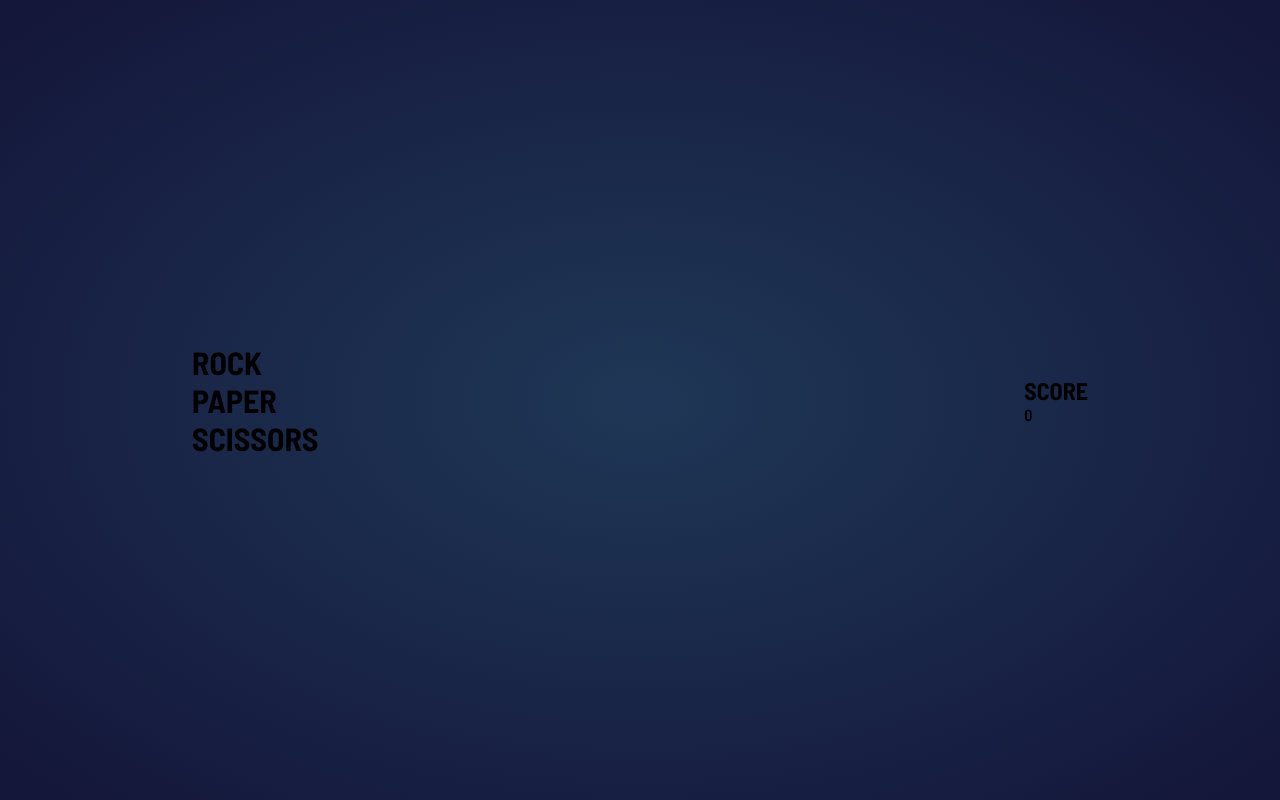
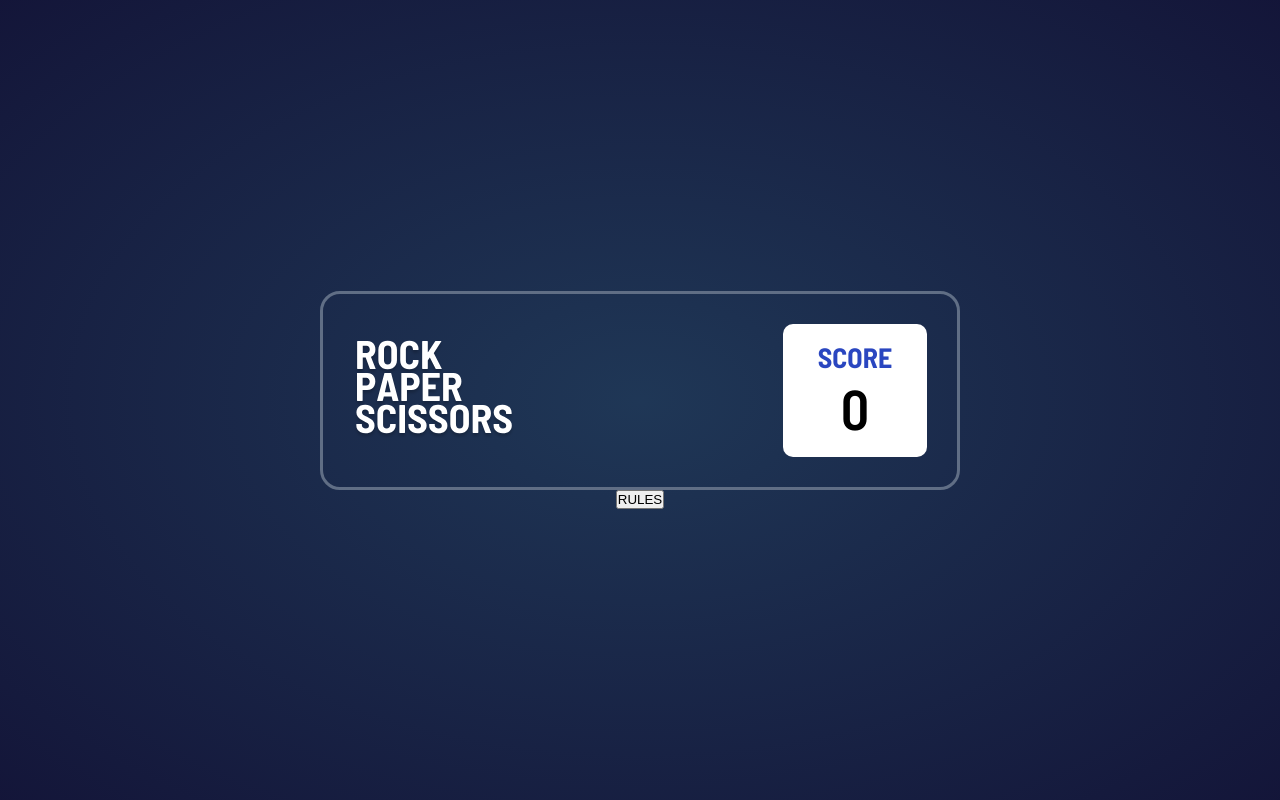
Before and after one commit to naser23/odin-rps, a plain HTML site: page index.html in a window 1280 px wide. Drawn offline with Linux system fonts and the light colour scheme.

Commit message:
finished the scoreboard. now working on the choices section.

```diff
--- a/index.html
+++ b/index.html
@@ -12,16 +12,15 @@
 </head>
 <body>
     <header class="scoreboard-container">
-            <div class="scorebaoard-left">
-                <h1>ROCK</h1>
-                <h1>PAPER</h1>
-                <h1>SCISSORS</h1>
+            <div class="scoreboard-left">
+                 <img src="./images/logo.svg" alt="rps-logo">
             </div>
-                <div class="scorebaoard-right">
+                <div class="scoreboard-right">
                     <h2>SCORE</h2>
                     <p>0</p>
                 </div>
     </header>
+    <button class="rules">RULES</button>
 <script src="main.js"></script>
 </body>
 </html>
--- a/style.css
+++ b/style.css
@@ -34,16 +34,20 @@ body {
   height: 100vh;
   background: radial-gradient(hsl(214, 47%, 23%), hsl(237, 49%, 15%));
   display: flex;
+  flex-direction: column;
   justify-content: center;
   align-items: center;
   font-family: "Barlow Semi Condensed", sans-serif;
 }
 
 .scoreboard-container {
-  width: 70%;
+  width: 50%;
   display: flex;
   justify-content: space-between;
   align-items: center;
+  border: 3px solid hsl(217, 16%, 45%);
+  border-radius: 20px;
+  padding: 30px;
 }
 
 .scoreboard-content {
@@ -55,3 +59,26 @@ body {
 .scoreboard-content h1 {
   font-size: 2.5rem;
 }
+
+.scoreboard-right {
+  width: 9rem;
+  background-color: white;
+  padding: 1rem 1rem;
+  border-radius: 10px;
+}
+
+.scoreboard-right h2 {
+  text-align: center;
+  font-size: 1.75rem;
+  color: hsl(229, 64%, 46%);
+}
+
+.scoreboard-right p {
+  font-size: 3.5rem;
+  text-align: center;
+}
+
+/* choices section */
+#choices {
+  width: 100%;
+}
```
